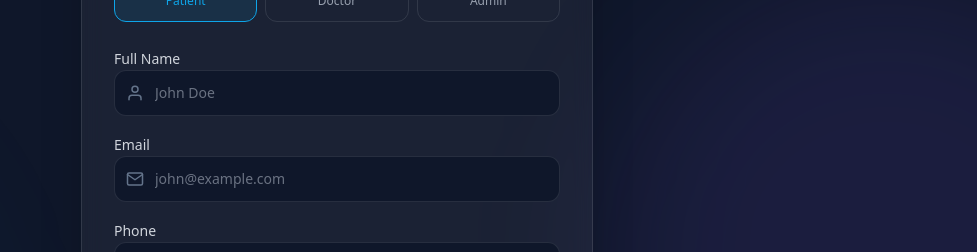
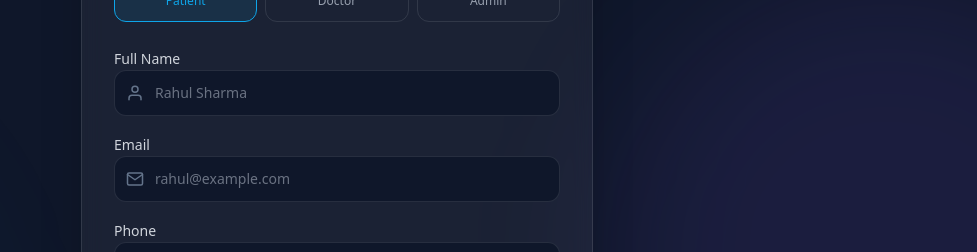
Before and after one commit to Chetan231/ai-health-regulatory-system, a React (Vite) app in the folder client/: page /register in a window 1280 px wide. Shown: the part 265-517 px from the top of the page, without its empty margins (303-1280 px from the left). Built offline with nearby package versions, Linux system fonts and the light colour scheme; no server answers; the HTML template or start-up script is replaced by a standard one.

Commit message:
fix: replace all foreign names with Indian names
- John Doe → Rahul Sharma
- john@example.com → rahul@example.com
- JOHN DOE → RAHUL SHARMA (card placeholder)
- YOUR NAME → AAPKA NAAM (card preview)

```diff
--- a/client/src/pages/auth/RegisterPage.jsx
+++ b/client/src/pages/auth/RegisterPage.jsx
@@ -101,8 +101,8 @@ const RegisterPage = () => {
 
           {/* Form */}
           <form onSubmit={handleSubmit} className="space-y-4">
-            <Input label="Full Name" icon={FiUser} placeholder="John Doe" value={form.name} onChange={update('name')} required />
-            <Input label="Email" icon={FiMail} type="email" placeholder="john@example.com" value={form.email} onChange={update('email')} required />
+            <Input label="Full Name" icon={FiUser} placeholder="Rahul Sharma" value={form.name} onChange={update('name')} required />
+            <Input label="Email" icon={FiMail} type="email" placeholder="rahul@example.com" value={form.email} onChange={update('email')} required />
             <Input label="Phone" icon={FiPhone} placeholder="+1234567890" value={form.phone} onChange={update('phone')} />
             <Input label="Password" icon={FiLock} type="password" placeholder="Min 6 characters" value={form.password} onChange={update('password')} required />
 
--- a/client/src/pages/patient/Billing.jsx
+++ b/client/src/pages/patient/Billing.jsx
@@ -524,7 +524,7 @@ ${invoice.paymentMethod ? `Method:     ${invoice.paymentMethod.toUpperCase()}` :
                     </div>
                     <div>
                       <label className="text-xs text-gray-400 mb-1 block">Cardholder Name</label>
-                      <input value={cardDetails.name} onChange={(e) => setCardDetails({ ...cardDetails, name: e.target.value.toUpperCase() })} placeholder="JOHN DOE" className="w-full bg-dark border border-white/10 rounded-xl px-4 py-3 text-white text-sm outline-none focus:border-primary transition-all" />
+                      <input value={cardDetails.name} onChange={(e) => setCardDetails({ ...cardDetails, name: e.target.value.toUpperCase() })} placeholder="RAHUL SHARMA" className="w-full bg-dark border border-white/10 rounded-xl px-4 py-3 text-white text-sm outline-none focus:border-primary transition-all" />
                     </div>
                     <div className="grid grid-cols-2 gap-3">
                       <div>
--- a/client/src/pages/patient/BookAppointment.jsx
+++ b/client/src/pages/patient/BookAppointment.jsx
@@ -652,7 +652,7 @@ const BookAppointment = () => {
                       <div className="flex justify-between">
                         <div>
                           <p className="text-[10px] text-gray-500 uppercase">Card Holder</p>
-                          <p className="text-sm text-white">{cardDetails.name || 'YOUR NAME'}</p>
+                          <p className="text-sm text-white">{cardDetails.name || 'AAPKA NAAM'}</p>
                         </div>
                         <div>
                           <p className="text-[10px] text-gray-500 uppercase">Expires</p>
@@ -677,7 +677,7 @@ const BookAppointment = () => {
                       <input
                         value={cardDetails.name}
                         onChange={(e) => setCardDetails({ ...cardDetails, name: e.target.value.toUpperCase() })}
-                        placeholder="JOHN DOE"
+                        placeholder="RAHUL SHARMA"
                         className="w-full bg-dark border border-white/10 rounded-xl px-4 py-3 text-white text-sm outline-none focus:border-primary transition-all"
                       />
                     </div>
```
